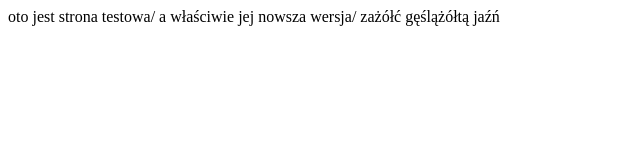
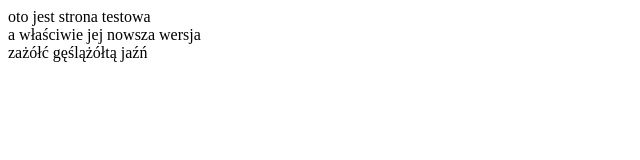
Before and after one commit to slavko67/starter, a plain HTML site: page index.html in a window 1280 px wide. Shown: the whole page, without its empty margins (0-640 px from the left). Drawn offline with Linux system fonts and the light colour scheme.

Commit message:
Update index.html

```diff
--- a/index.html
+++ b/index.html
@@ -14,9 +14,9 @@
 
   </head>
   <body>
-  oto jest strona testowa/
-  a właściwie jej nowsza wersja/
-  zażółć gęślążółtą jaźń
+  oto jest strona testowa <br>
+  a właściwie jej nowsza wersja <br>
+  zażółć gęślążółtą jaźń <br>
   </body>
 
 </html>
```
